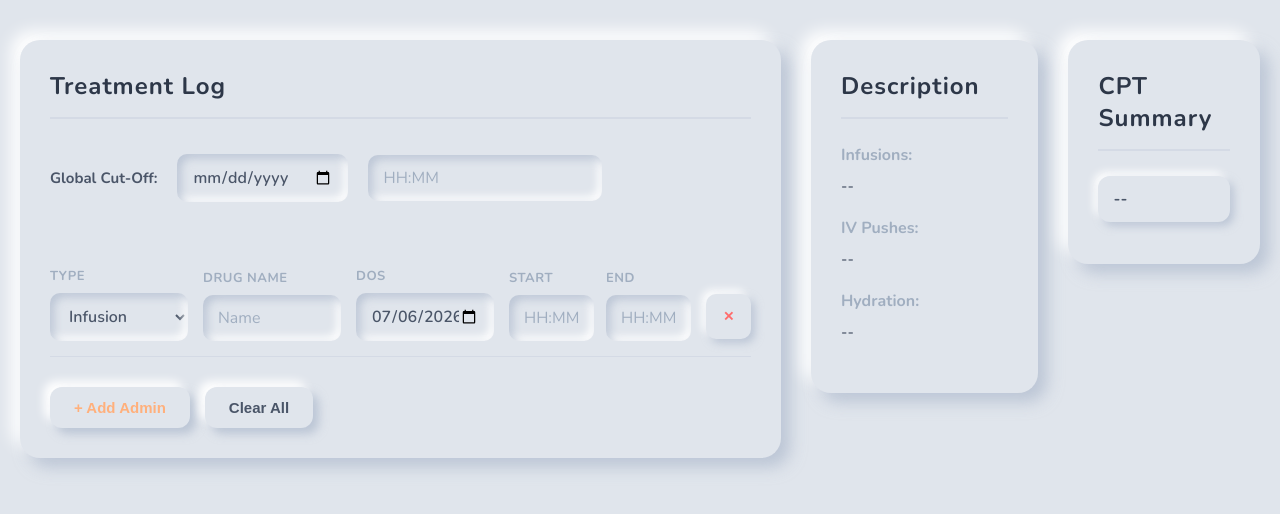
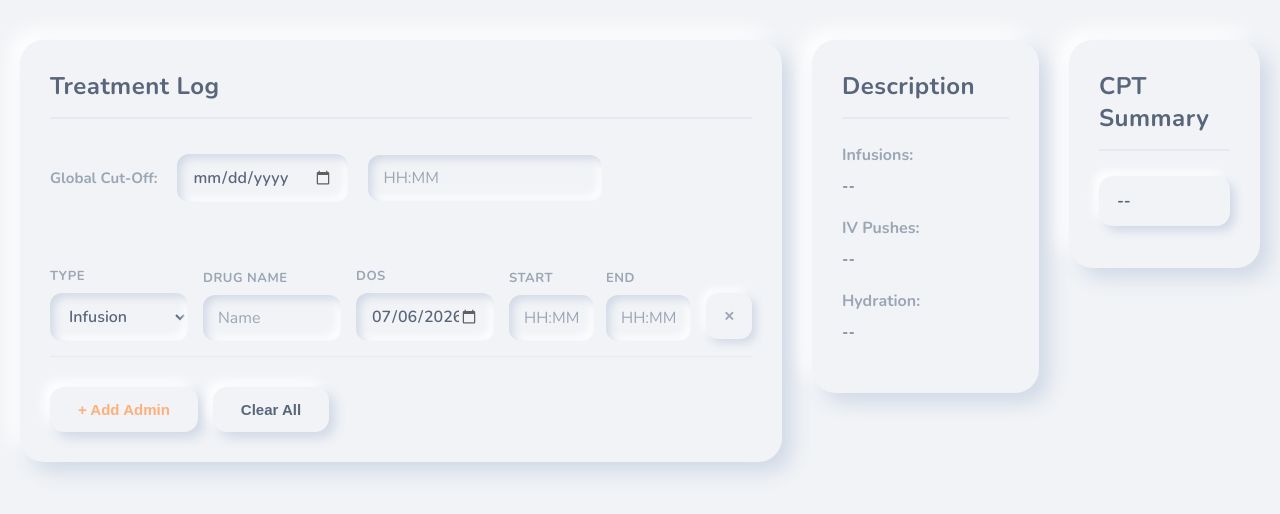
Before and after one commit to 703rashiq-ship-it/hii-cpt-calculator, a plain HTML site: page index.html in a window 1280 px wide. Drawn offline with nearby package versions, Linux system fonts and the light colour scheme.

Commit message:
Refactor styles and validation colors for neomorphic theme
Updated colors and styles for neomorphic design in CSS. Enhanced validation colors in JavaScript.

```diff
--- a/index.html
+++ b/index.html
@@ -1,4 +1,3 @@
-
 <!DOCTYPE html>
 <html lang="en">
 <head>
@@ -8,12 +7,13 @@
     <link href="https://fonts.googleapis.com/css2?family=Nunito:wght@400;600;700&display=swap" rel="stylesheet">
     <style>
         :root {
-            --base-bg: #e0e5ec;
-            --text-main: #4a5568;
-            --text-muted: #a0aec0;
-            --accent-peach: #ffb07c;
+            /* Colors extracted directly from image_eb3fab.png */
+            --base-bg: #f1f3f6;         /* Soft off-white / light gray */
+            --text-main: #59657a;       /* Slate / Steel blue */
+            --text-muted: #9ba6b5;      /* Muted gray-blue for secondary text */
+            --accent-peach: #ffaf7a;    /* Peach/light orange accent */
             --shadow-light: #ffffff;
-            --shadow-dark: rgba(163,177,198,0.6);
+            --shadow-dark: #d1d9e6;     /* Soft gray-blue shadow */
         }
 
         body {
@@ -36,10 +36,10 @@
         .input-panel, .detail-panel, .summary-panel {
             background-color: var(--base-bg);
             padding: 30px;
-            border-radius: 20px;
+            border-radius: 24px;
             box-shadow:
-                9px 9px 16px var(--shadow-dark),
-                -9px -9px 16px var(--shadow-light);
+                10px 10px 20px var(--shadow-dark),
+                -10px -10px 20px var(--shadow-light);
         }
         .input-panel { flex: 2.1; }
         .detail-panel { flex: 1.4; position: sticky; top: 40px; }
@@ -48,9 +48,9 @@
         h2, h3 {
             font-size: 24px;
             margin-top: 0;
-            color: #2d3748;
-            letter-spacing: 1px;
-            border-bottom: 2px solid rgba(163,177,198,0.2);
+            color: var(--text-main);
+            letter-spacing: 0.5px;
+            border-bottom: 2px solid rgba(209, 217, 230, 0.4);
             padding-bottom: 15px;
             margin-bottom: 25px;
         }
@@ -66,7 +66,7 @@
 
         .global-settings label {
             font-weight: 700;
-            color: var(--text-main);
+            color: var(--text-muted);
             font-size: 15px;
         }
 
@@ -82,15 +82,15 @@
             background-color: var(--base-bg);
             color: var(--text-main);
             border: none;
-            border-radius: 12px;
-            padding: 12px 24px;
+            border-radius: 14px;
+            padding: 14px 28px;
             font-weight: 700;
             font-size: 15px;
             cursor: pointer;
             transition: all 0.2s ease-in-out;
             box-shadow:
-                6px 6px 10px var(--shadow-dark),
-                -6px -6px 10px var(--shadow-light);
+                6px 6px 12px var(--shadow-dark),
+                -6px -6px 12px var(--shadow-light);
         }
 
         .add-btn {
@@ -110,14 +110,14 @@
             padding: 15px 0;
             margin-bottom: 15px;
             align-items: flex-end;
-            border-bottom: 1px solid rgba(163,177,198,0.2);
+            border-bottom: 1px solid rgba(209, 217, 230, 0.4);
         }
 
         /* Neomorphic Inputs (Pressed-in effect) */
         select, input {
             padding: 12px 15px;
             border: none;
-            border-radius: 10px;
+            border-radius: 12px;
             background-color: var(--base-bg);
             color: var(--text-main);
             font-family: 'Nunito', sans-serif;
@@ -139,6 +139,12 @@
 
         input::placeholder { color: var(--text-muted); font-weight: 400; }
 
+        /* Recoloring standard date picker icon */
+        input[type="date"]::-webkit-calendar-picker-indicator {
+            opacity: 0.6;
+            cursor: pointer;
+        }
+
         .drug-box { flex: 1; min-width: 120px; display: flex; flex-direction: column; }
         .drug-box label, .time-col label {
             font-size: 13px;
@@ -159,13 +165,13 @@
 
         .remove-btn {
             background-color: var(--base-bg);
-            color: #ff6b6b;
+            color: var(--text-muted);
             border: none;
-            border-radius: 10px;
+            border-radius: 12px;
             cursor: pointer;
             font-weight: bold;
-            height: 45px;
-            width: 45px;
+            height: 46px;
+            width: 46px;
             display: flex;
             align-items: center;
             justify-content: center;
@@ -180,6 +186,7 @@
             box-shadow:
                 inset 3px 3px 6px var(--shadow-dark),
                 inset -3px -3px 6px var(--shadow-light);
+            color: var(--accent-peach);
         }
 
         /* Output Results */
@@ -209,15 +216,32 @@
 
         .tally-list li {
             margin-bottom: 12px;
-            padding: 12px 15px;
+            padding: 14px 18px;
             background: var(--base-bg);
-            border-radius: 12px;
+            border-radius: 14px;
             display: flex;
             justify-content: space-between;
             font-weight: 700;
             box-shadow:
-                4px 4px 8px var(--shadow-dark),
-                -4px -4px 8px var(--shadow-light);
+                5px 5px 10px var(--shadow-dark),
+                -5px -5px 10px var(--shadow-light);
+        }
+
+        /* Styling for the Date Header in the summary */
+        .tally-list .date-header {
+            box-shadow: none;
+            background: transparent;
+            color: var(--text-muted);
+            font-size: 13px;
+            text-transform: uppercase;
+            letter-spacing: 1px;
+            padding: 15px 5px 5px 5px;
+            margin-bottom: 0;
+            display: block;
+        }
+
+        .tally-list li span:last-child {
+            color: var(--accent-peach);
         }
 
         ul { margin: 5px 0 0 0; padding-left: 20px; font-size: 15px; color: var(--text-main); font-weight: 600;}
@@ -422,10 +446,10 @@
 
             rowsToSave.push({ dos: dosStr, type: type, drug: drugInput.value, start: startStr, stop: stopStr });
 
-            // Updated JS Validation colors for Neomorphic theme
+            // Updated Validation colors
             if (!drug && startStr.length === 5) {
-                drugInput.style.boxShadow = "inset 4px 4px 8px rgba(255, 100, 100, 0.15), inset -4px -4px 8px rgba(255,255,255, 0.5)";
-                drugInput.style.color = "#ff6b6b";
+                drugInput.style.boxShadow = "inset 4px 4px 8px rgba(255, 175, 122, 0.4), inset -4px -4px 8px var(--shadow-light)";
+                drugInput.style.color = "var(--accent-peach)";
                 drug = "unnamed";
             } else {
                 drugInput.style.boxShadow = "inset 4px 4px 8px var(--shadow-dark), inset -4px -4px 8px var(--shadow-light)";
@@ -650,6 +674,16 @@
             tallyHTML = "<li>--</li>";
         } else {
             sortedDates.forEach(dos => {
+                // FORMAT DATE FOR DISPLAY (MM/DD/YYYY)
+                let displayDate = dos;
+                if (dos && dos.includes('-')) {
+                    let [y, m, d] = dos.split('-');
+                    displayDate = `${m}/${d}/${y}`;
+                }
+
+                // INJECT DATE HEADER
+                tallyHTML += `<li class="date-header">Date of Service: ${displayDate}</li>`;
+
                 let codesOnDate = finalTallies[dos];
 
                 let sortedCodes = Object.keys(codesOnDate).sort((a, b) => {
@@ -662,7 +696,7 @@
 
                 sortedCodes.forEach(code => {
                     let units = codesOnDate[code];
-                    let unitText = units > 1 ? 'x' : 'x';
+                    let unitText = units > 1 ? 'x ' : 'x ';
                     tallyHTML += `<li><span>${code}</span> <span>${unitText}${units}</span></li>`;
                 });
             });
```
